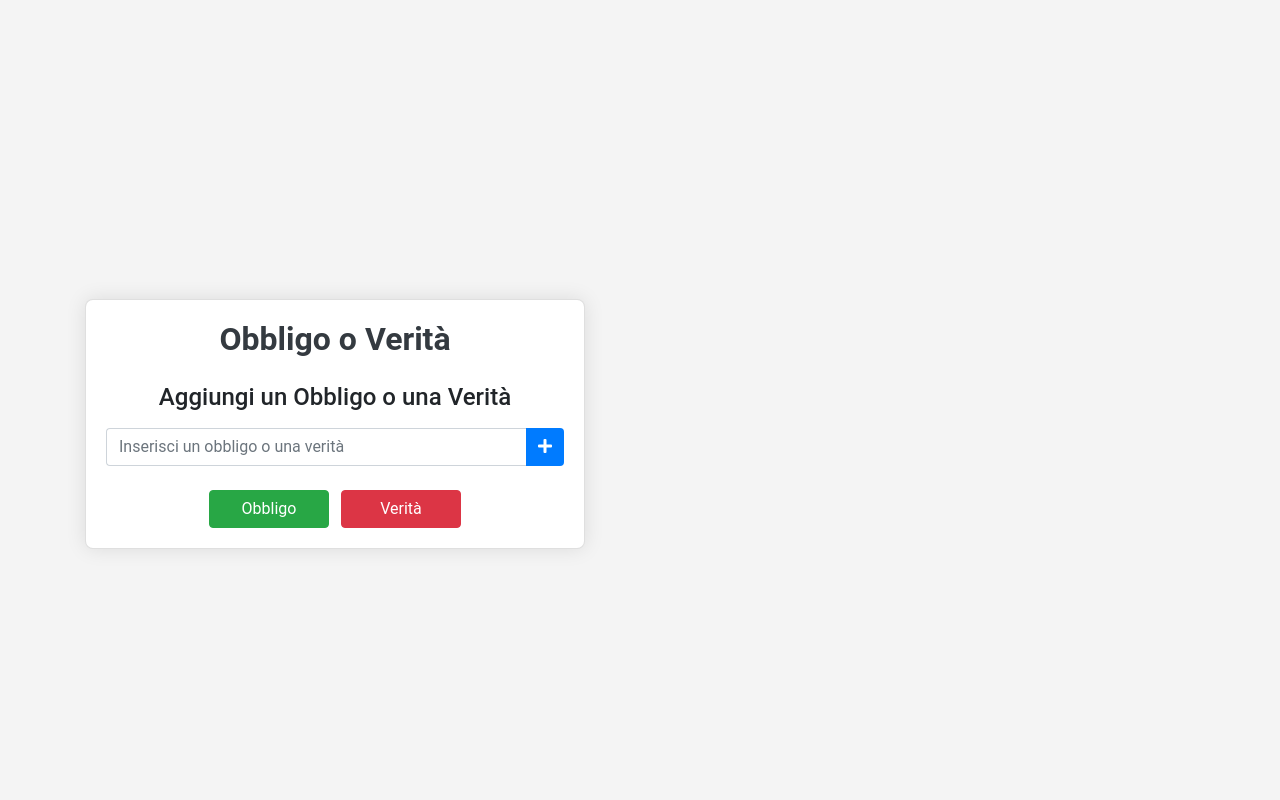
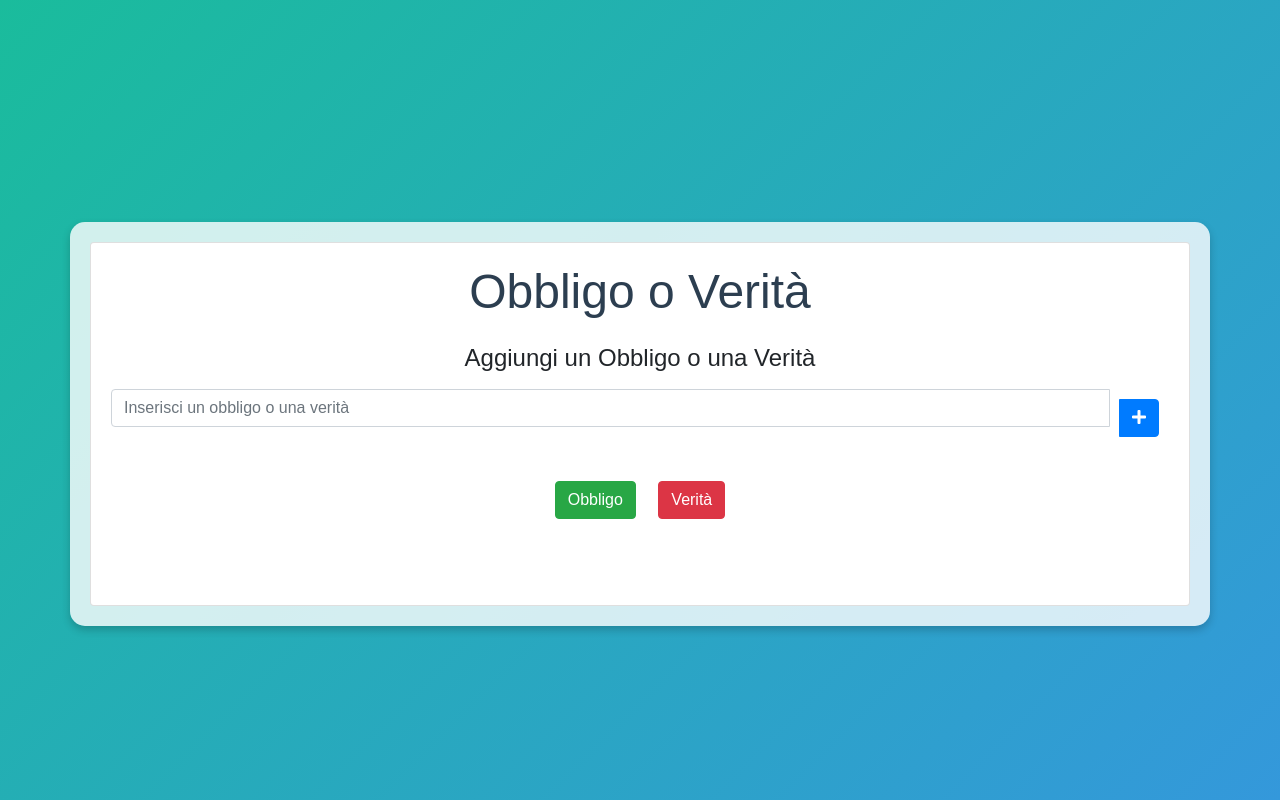
Before and after one commit to kevin22003/obbligo, a plain HTML site: page index.html in a window 1280 px wide. Drawn offline with nearby package versions, Linux system fonts and the light colour scheme.

Commit message:
Update styles.css

```diff
--- a/styles.css
+++ b/styles.css
@@ -1,74 +1,57 @@
+/* Background and overall layout */
 body {
-    font-family: 'Roboto', sans-serif;
-    background-color: #f4f4f4;
-    margin: 0;
+    background: linear-gradient(135deg, #1abc9c, #3498db);
+    font-family: 'Arial', sans-serif;
     display: flex;
     justify-content: center;
     align-items: center;
     height: 100vh;
-    overflow: hidden;
+    margin: 0;
 }
 
-.card {
-    width: 100%;
-    max-width: 500px;
-    box-shadow: 0 0 20px rgba(0, 0, 0, 0.1);
-    border-radius: 8px;
-    animation: slideIn 1s ease-out;
+.container {
+    text-align: center;
+    background: rgba(255, 255, 255, 0.8);
+    padding: 20px;
+    border-radius: 15px;
+    box-shadow: 0 4px 8px rgba(0, 0, 0, 0.2);
 }
 
-.card-title {
-    font-weight: bold;
-    font-size: 2rem;
-    color: #343a40;
+/* Button styling */
+button {
+    background-color: #e74c3c;
+    color: white;
+    border: none;
+    padding: 15px 30px;
+    margin: 10px;
+    border-radius: 50px;
+    font-size: 16px;
+    cursor: pointer;
+    transition: background-color 0.3s ease, transform 0.3s ease;
 }
 
-.input-group input {
-    border-radius: 4px 0 0 4px;
-    border-right: none;
-    transition: border-color 0.3s;
-}
-
-.input-group input:focus {
-    border-color: #007bff;
-}
-
-.input-group-append button {
-    border-radius: 0 4px 4px 0;
-}
-
-.btn-success, .btn-danger {
-    width: 120px;
-}
-
-.btn-primary {
-    background-color: #007bff;
-    border: none;
-    transition: background-color 0.3s, transform 0.2s;
-}
-
-.btn-primary:hover {
-    background-color: #0056b3;
+button:hover {
+    background-color: #c0392b;
     transform: scale(1.1);
 }
 
-.task-display {
-    background-color: #f8f9fa;
-    border: 1px solid #dee2e6;
-    border-radius: 4px;
-    display: none;
-    animation: fadeIn 0.5s;
-    font-size: 1.2rem;
+/* Title styling */
+h1 {
+    font-size: 3em;
+    color: #2c3e50;
+    margin-bottom: 20px;
+    animation: fadeInDown 1s ease;
 }
 
-@keyframes slideIn {
+/* Animations */
+@keyframes fadeInDown {
     from {
-        transform: translateY(-100%);
         opacity: 0;
+        transform: translateY(-20px);
     }
     to {
+        opacity: 1;
         transform: translateY(0);
-        opacity: 1;
     }
 }
 
@@ -80,3 +63,7 @@ body {
         opacity: 1;
     }
 }
+
+.container {
+    animation: fadeIn 1s ease;
+}
```
